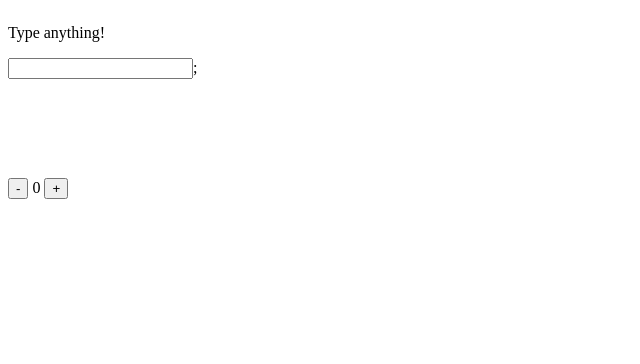
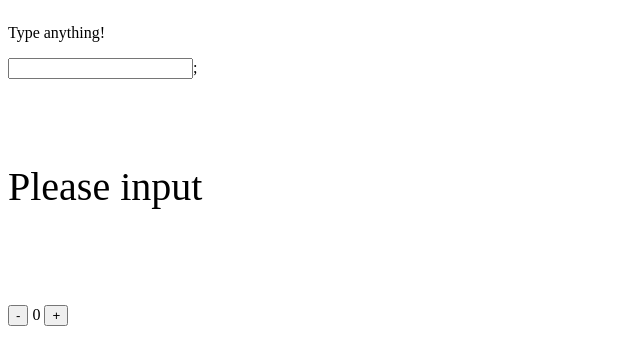
Before and after one commit to house-study/react-state, a React (Create React App) app: page / in a window 1280 px wide. Shown: the top 364 px of the page, without its empty margins (0-640 px from the left). Built offline with nearby package versions, Linux system fonts and the light colour scheme.

Commit message:
feat: input 출력 생성

```diff
--- a/src/ShowBox/index.js
+++ b/src/ShowBox/index.js
@@ -1,13 +1,26 @@
-import React from "react";
+import React, { useState } from "react";
 import "./index.css";
 import Input from "../Input";
 
 const ShowBox = () => {
+  const [input, setInput] = useState("");
+
+  const changeInput = (e) =>{
+    e.preventDefault();
+    setInput(e.target.value);
+
+  }
   return (
     <div className="show-box--container">
-      <Input />
+      <Input value={input} onChange ={changeInput} />
       <p className="show-box--text">
-        {/* 여기 안에 Input에서 입력한 값이 나와야 해요. 주석은 지워주세요 */}
+      {
+        input==="" ? (
+            <p>Please input</p>
+        ) : (
+          <p>Input words :{ input}</p>
+        )
+      }
       </p>
     </div>
   );
```
